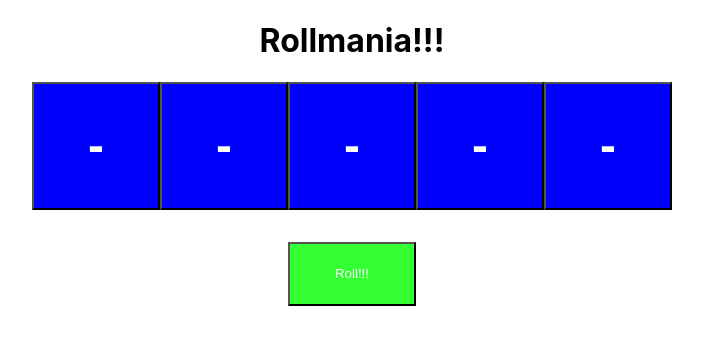
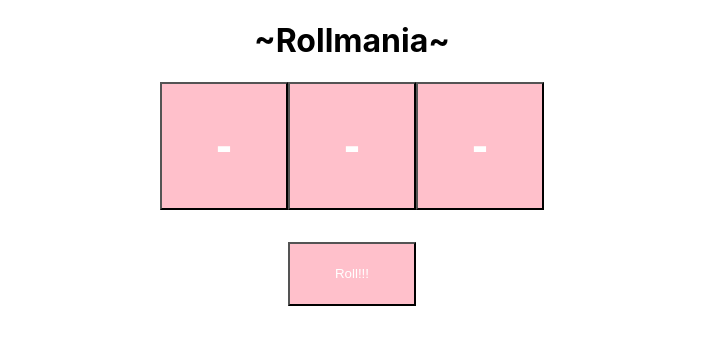
Before and after one commit to luluxdev/M04UF3, a React (Create React App) app in the folder rollmania/: page / in a window 1280 px wide. Shown: the top 344 px of the page, without its empty margins (288-991 px from the left). Built offline with nearby package versions, Linux system fonts and the light colour scheme.

Commit message:
Personalización

```diff
--- a/rollmania/src/App.js
+++ b/rollmania/src/App.js
@@ -18,9 +18,9 @@ function App() {
 
   return (
 		<div className="rollmania">
-			<Title title_text="Rollmania!!!" />
+			<Title title_text="~Rollmania~" />
 	    <main className="App">
-				<Dice cantidad="5" roll={roll} />
+				<Dice cantidad="3" roll={roll} />
     	</main>
 			<RollButton roll_func={roll_dice}/>
 		</div>
--- a/rollmania/src/Die.css
+++ b/rollmania/src/Die.css
@@ -6,6 +6,6 @@
 	font-size:48px;
 	width:128px;
 	height:128px;
-	background-color:blue;
+	background-color:pink;
 	color:#ffffff;
 }
--- a/rollmania/src/RollButton.css
+++ b/rollmania/src/RollButton.css
@@ -1,5 +1,5 @@
 .RollButton {
-	background-color:#33ff33;
+	background-color:pink;
 	color:#ffffff;
 	width:128px;
 	height:64px;
```
